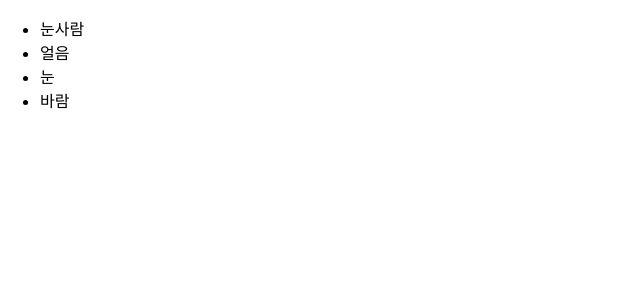
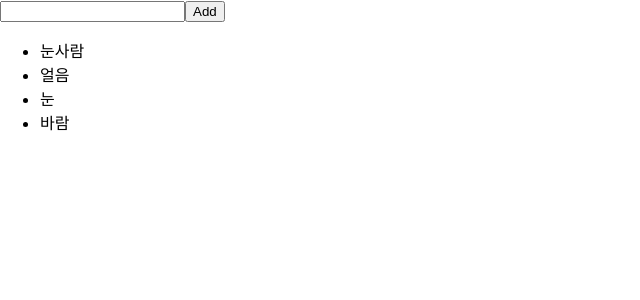
Before and after one commit to parkgeonwoong/study-reacts, a React (Create React App) app: page / in a window 1280 px wide. Shown: the top 300 px of the page, without its empty margins (0-640 px from the left). Built offline with nearby package versions, Linux system fonts and the light colour scheme.

Commit message:
map&key: utilized dataMove

```diff
--- a/src/components/IterationSample.js
+++ b/src/components/IterationSample.js
@@ -10,9 +10,26 @@
   const [inputText, setInputText] = useState("");
   const [nextId, setNextId] = useState(5);
 
+  const onChange = (e) => setInputText(e.target.value);
+  const onClick = () => {
+    const nextNames = names.concat({
+      id: nextId,
+      text: inputText,
+    });
+    setNextId(nextId + 1);
+    setNames(nextNames);
+    setInputText("");
+  };
+
   const nameList = names.map((name) => <li key={name.id}>{name.text}</li>);
 
-  return <ul>{nameList}</ul>;
+  return (
+    <div>
+      <input value={inputText} onChange={onChange}></input>
+      <button onClick={onClick}>Add</button>
+      <ul>{nameList}</ul>
+    </div>
+  );
 };
 
 export default IterationSample;
```
